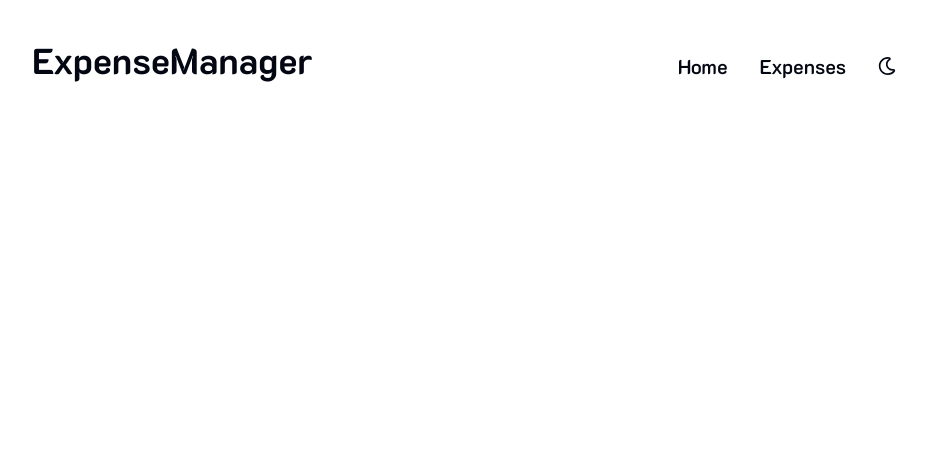
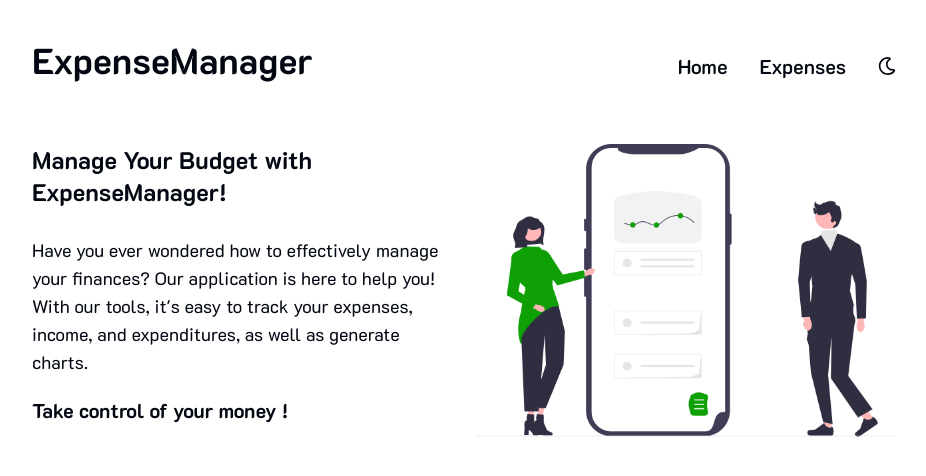
Before and after one commit to zofiaMrugalska/ExpenseManager, a React (Create React App) app: page / in a window 1280 px wide. Shown: the top 476 px of the page, without its empty margins (176-1102 px from the left). Built offline with nearby package versions, Linux system fonts and the light colour scheme.

Commit message:
homePage

```diff
--- a/src/pages/home/Home.jsx
+++ b/src/pages/home/Home.jsx
@@ -1,4 +1,20 @@
+import img from "../../images/expenseMenagerHome.png";
 const Home = () => {
-  return <div></div>;
+  return (
+    <div className="font-K2D mt-16 ">
+      <section className="flex flex-col lg:grid lg:grid-cols-2 lg:gap-6 lg:place-items-start">
+        <div>
+          <h1 className=" text-2xl font-bold">Manage Your Budget with ExpenseManager!</h1>
+          <p className=" text-lg mt-7">
+            Have you ever wondered how to effectively manage your finances? Our application is here
+            to help you! With our tools, it's easy to track your expenses, income, and expenditures,
+            as well as generate charts.
+          </p>
+          <h2 className=" text-xl font-bold mt-5">Take control of your money !</h2>
+        </div>
+        <img src={img} alt="home page illustration" className="mt-14 lg:mt-0" />
+      </section>
+    </div>
+  );
 };
 export default Home;
```
